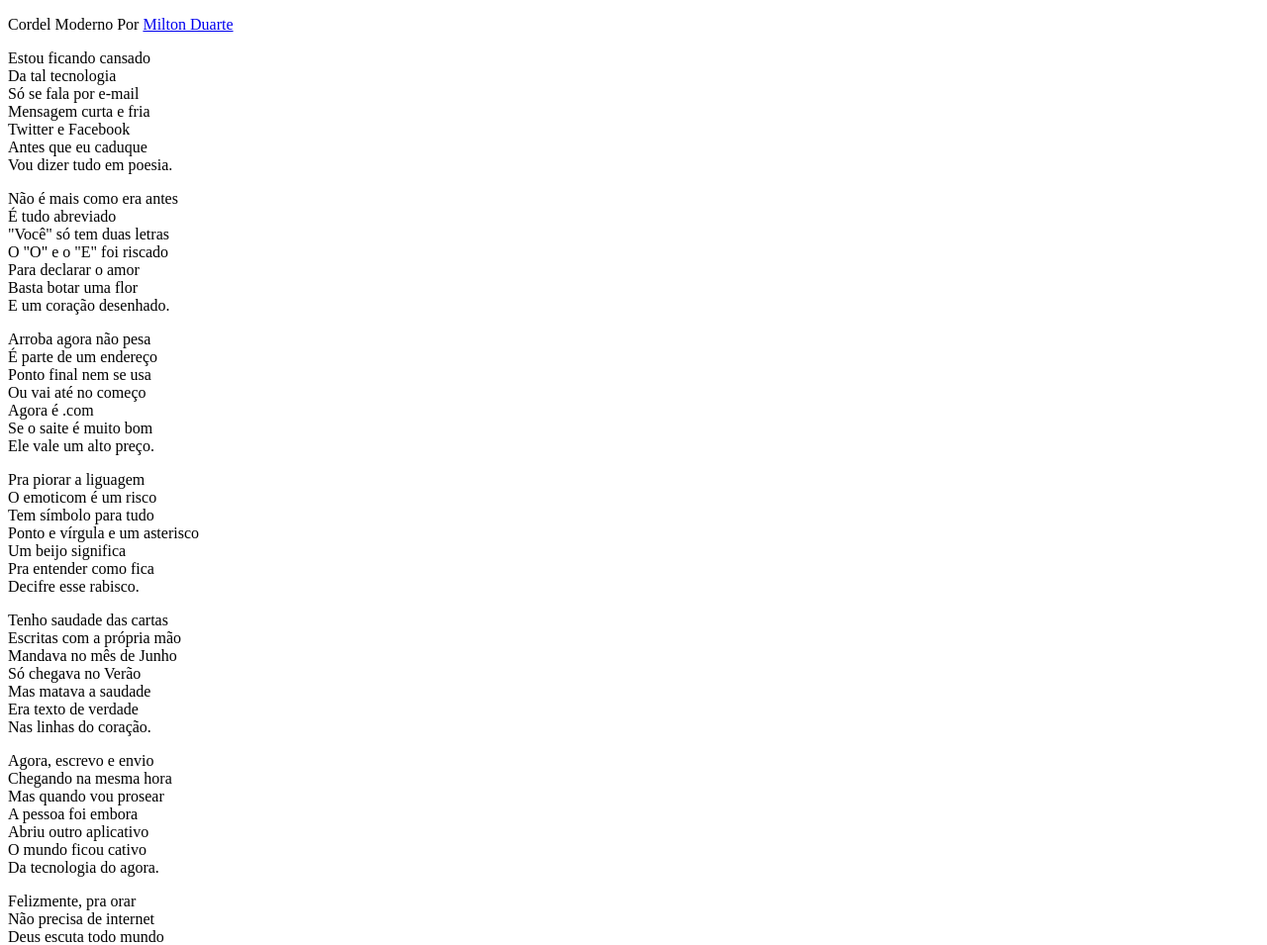
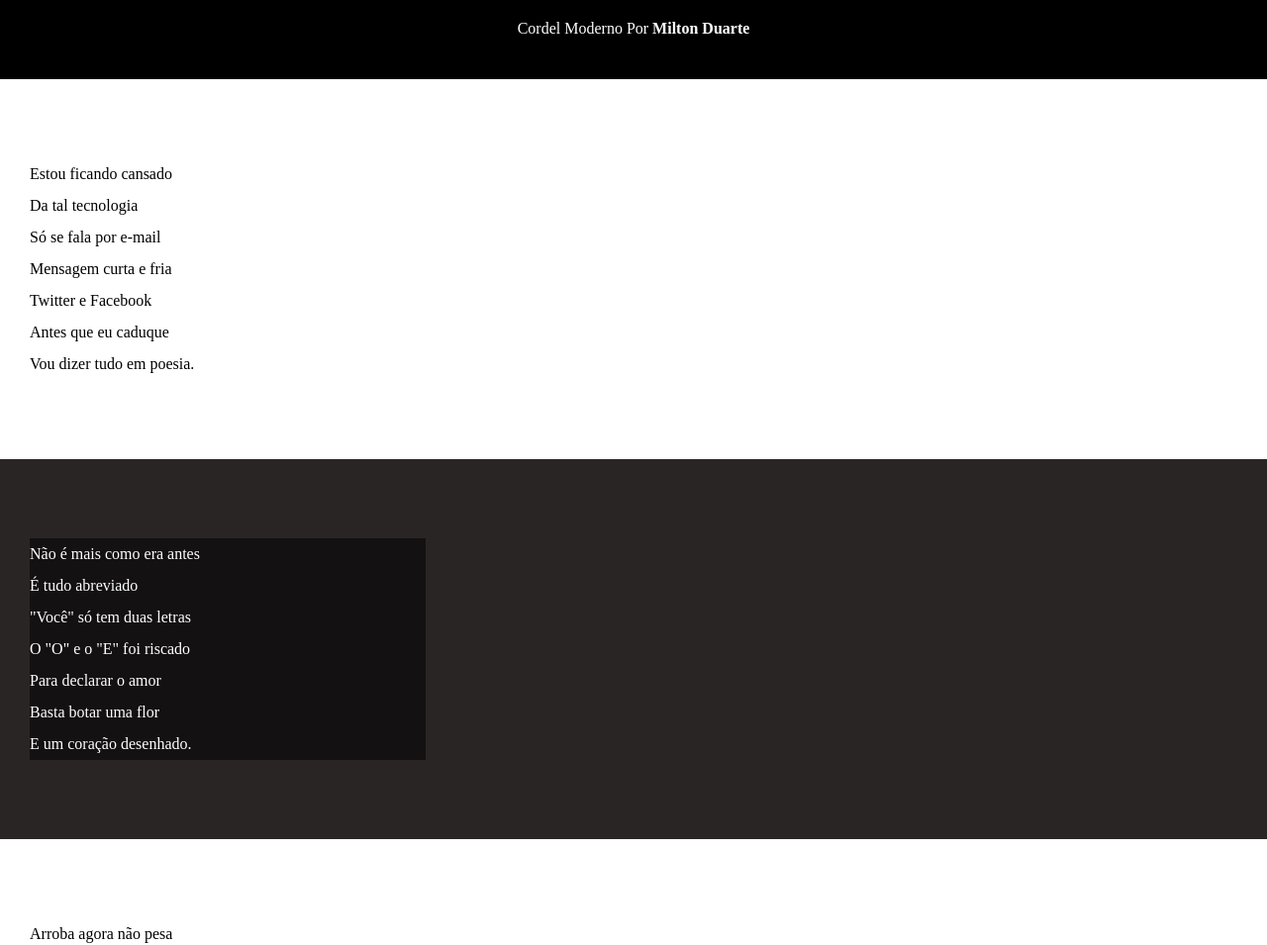
Before and after one commit to GersonBiagi/html-css, a plain HTML site: page desafios/desafio12/index.html in a window 1280 px wide. Shown: the top 955 px of the page at 99% size. Drawn offline with Linux system fonts and the light colour scheme.

Commit message:
atualizei estilos dos textos

```diff
--- a/desafios/desafio12/index.html
+++ b/desafios/desafio12/index.html
@@ -16,7 +16,7 @@
 
         </header>
 
-            <section>
+            <section class="normal">
                 <p>
                     Estou ficando cansado <br>
                     Da tal tecnologia <br>
@@ -30,7 +30,7 @@
 
 
 
-            <section>
+            <section class="imagem">
                 <p>
                     Não é mais como era antes <br>
                     É tudo abreviado <br>
@@ -44,7 +44,7 @@
 
 
 
-            <section>
+            <section class="normal">
 
                     <p>
                         Arroba agora não pesa <br>
@@ -69,7 +69,7 @@
 
 
 
-            <section>
+            <section class="imagem">
                 <p>
                     Tenho saudade das cartas <br>
                     Escritas com a própria mão <br>
@@ -83,7 +83,7 @@
 
 
 
-            <section>
+            <section class="normal">
 
                     <p>
                         Agora, escrevo e envio <br>
--- a/desafios/desafio12/style.css
+++ b/desafios/desafio12/style.css
@@ -1 +1,59 @@
 @charset "UTF-B";
+
+*{
+    margin: 0px;
+    padding: 0px;
+
+}
+html, body{
+    min-height: 100vh;
+    background-color: darkgray;
+}
+header{
+    background-color: black;
+    color: white;
+    text-align: center;
+    height: 80px;
+}
+header > h1{
+    padding-top: 50px;
+    font-variant: small-caps;
+}
+header > p {
+    padding-bottom: 50px;
+    padding: 20px;
+}
+header a, footer a {
+    color: white;
+    text-decoration: none;
+    font-weight: bolder;
+
+}
+header a:hover footer a:hover{
+    text-decoration: underline;
+}
+section{
+        padding-top: 10vh;
+        padding-bottom: 10lvh;
+        line-height: 2em;
+        padding-left: 30px;
+}
+section.normal{
+    background-color: white;
+    color: black;
+}
+section.imagem{
+    background-color: rgb(42, 37, 37);
+    color: white;
+
+}
+section.imagem > p {
+    background-color: rgba(0, 0, 0, 0.542);
+    width: 400px;
+}
+footer{
+    background-color: black;
+    color: white;
+    text-align: center;
+    padding: 10px;
+}
```
